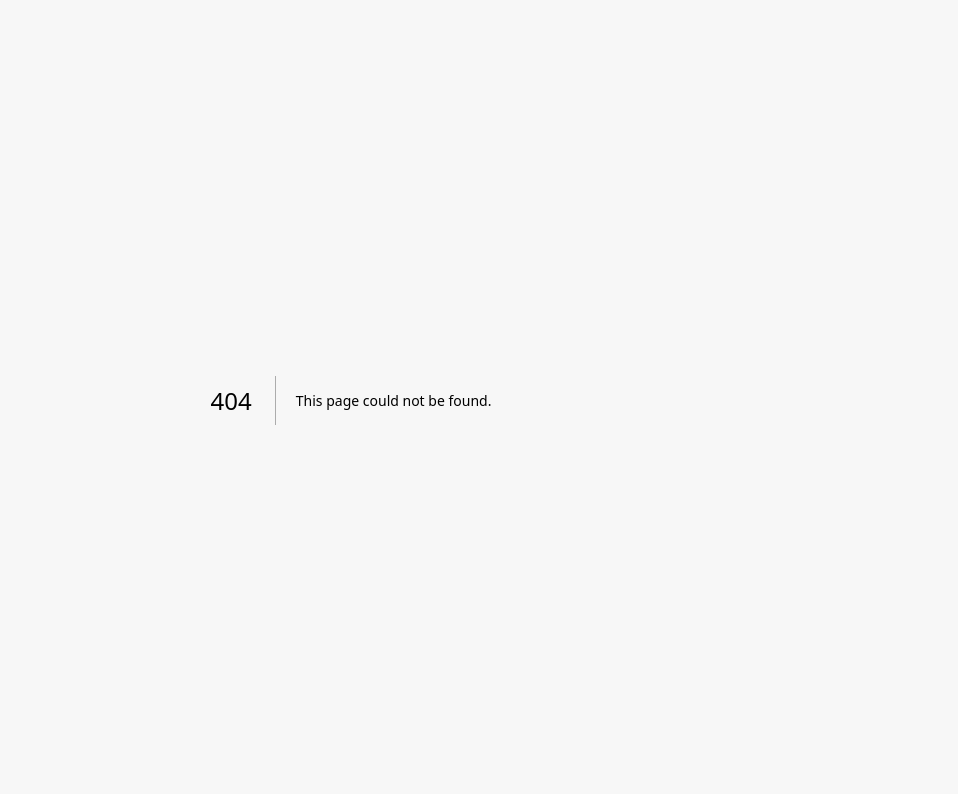
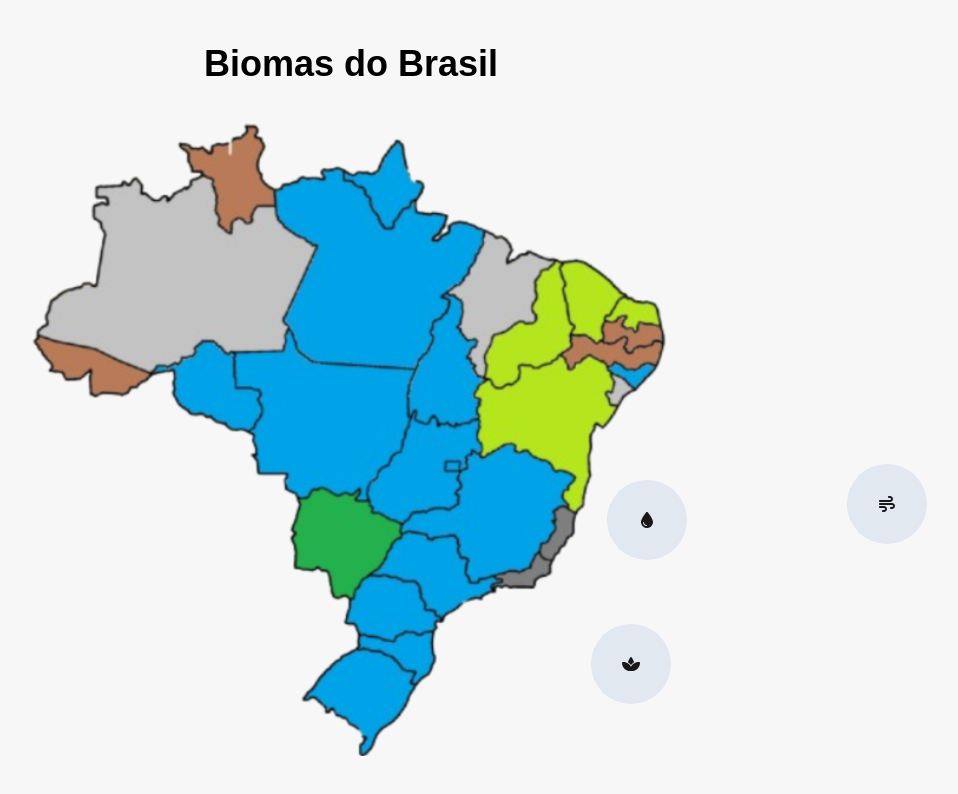
Before and after one commit to AbelardoOk/Projeto-Hackaton, a Next.js app: page /mapa in a window 1280 px wide. Before the commit this address had no page. Shown: the top 794 px of the page, without its empty margins (289-1247 px from the left). Built offline with nearby package versions, Linux system fonts and the light colour scheme.

Commit message:
Feat: Botões de energia

```diff
--- a/package.json
+++ b/package.json
@@ -9,6 +9,10 @@
     "lint": "next lint"
   },
   "dependencies": {
+    "@fortawesome/fontawesome-svg-core": "^6.6.0",
+    "@fortawesome/free-brands-svg-icons": "^6.6.0",
+    "@fortawesome/free-solid-svg-icons": "^6.6.0",
+    "@fortawesome/react-fontawesome": "^0.2.2",
     "d3": "^7.9.0",
     "my-app": "file:",
     "next": "15.0.2",
--- /dev/null
+++ b/src/app/mapa/page.tsx
@@ -0,0 +1,20 @@
+import Image from "next/image";
+import { BotaoHidreletrica } from "@/components/hidreletrica";
+import { BotaoEolica } from "@/components/eolica";
+import { BotaoBiomassa } from "@/components/biomassa";
+
+export default function Home() {
+    return (
+      <main className="bg-[#f7f7f7]">
+
+        <BotaoHidreletrica />
+        <BotaoEolica />
+        <BotaoBiomassa />
+
+        <div className="h-[100vh] w-[100vw] flex flex-col justify-center items-center gap-8">
+            <h1 className="text-black font-bold text-4xl">Biomas do Brasil</h1>
+            <Image className="h-[80vh] w-fit" src={"/mapaEnergia.png"} alt="" width={1080} height={1080} />
+        </div>
+      </main>
+    );
+  }
--- a/src/app/page.tsx
+++ b/src/app/page.tsx
@@ -1,22 +1,7 @@
-import Image from "next/image";
-
 export default function Home() {
   return (
     <main>
-      <button className="absolute rounded-lg font-bold px-8 py-2 bg-white text-[#181818] opacity-80 mt-[20rem] ml-[48rem] hover:opacity-100 hover:scale-125 transition-all">Amazônia</button>
-      <button className="absolute rounded-lg font-bold px-8 py-2 bg-white text-[#181818] opacity-80 mt-[34rem] ml-[62.5rem] hover:opacity-100 transition-all hover:scale-125">Cerrado</button>
-      <button className="absolute rounded-lg font-bold px-8 py-2 bg-[#181818] text-[#f7f7f7] opacity-80 mt-[20rem] ml-[77rem] hover:opacity-100 transition-all hover:scale-125">Caatinga</button>
-      <button className="absolute rounded-lg font-bold px-8 py-2 bg-[#181818] text-[#f7f7f7] opacity-80 mt-[48rem] ml-[64rem] hover:opacity-100 transition-all hover:scale-125">Mata Atlântica</button>
-      <button className="absolute rounded-lg font-bold px-8 py-2 bg-[#181818] text-[#f7f7f7] opacity-80 mt-[37rem] ml-[47rem] hover:opacity-100 transition-all hover:scale-125">Pantanal</button>
-      <button className="absolute rounded-lg font-bold px-8 py-2 bg-[#181818] text-[#f7f7f7] opacity-80 mt-[54rem] ml-[52rem] hover:opacity-100 transition-all hover:scale-125">Pampa</button>
-
-      <div className="h-[100vh] w-[100vw] flex flex-col justify-center items-center gap-8">
-        <h1 className="text-black font-bold text-4xl">Biomas</h1>
-        <Image className="h-[80vh] w-fit" src={"/mapaBiomas.png"} alt="" width={1080} height={1080} />
-      </div>
-
-
-
+        <div className="bg-white"></div>
     </main>
 
   );
--- /dev/null
+++ b/src/components/biomassa.tsx
@@ -0,0 +1,10 @@
+import { faSpa } from '@fortawesome/free-solid-svg-icons'
+import { FontAwesomeIcon } from '@fortawesome/react-fontawesome'
+
+export function BotaoBiomassa(){
+    return(
+        <div className="flex justify-center items-center absolute p-2 h-20 w-20 rounded-full bg-slate-200 mt-[39rem] ml-[55rem] hover:scale-125 transition-all">
+            <FontAwesomeIcon color='#181818' height={48} icon={faSpa} />
+        </div>
+    )
+}
--- /dev/null
+++ b/src/components/eolica.tsx
@@ -0,0 +1,10 @@
+import { faWind } from '@fortawesome/free-solid-svg-icons'
+import { FontAwesomeIcon } from '@fortawesome/react-fontawesome'
+
+export function BotaoEolica(){
+    return(
+        <div className="flex justify-center items-center absolute p-2 h-20 w-20 rounded-full bg-slate-200 mt-[29rem] ml-[71rem] hover:scale-125 transition-all">
+            <FontAwesomeIcon color='#181818' height={48} icon={faWind} />
+        </div>
+    )
+}
--- /dev/null
+++ b/src/components/hidreletrica.tsx
@@ -0,0 +1,10 @@
+import { faDroplet } from '@fortawesome/free-solid-svg-icons'
+import { FontAwesomeIcon } from '@fortawesome/react-fontawesome'
+
+export function BotaoHidreletrica(){
+    return(
+        <div className="flex justify-center items-center absolute p-2 h-20 w-20 rounded-full bg-slate-200 mt-[30rem] ml-[56rem] hover:scale-125 transition-all">
+            <FontAwesomeIcon color='#181818' height={48} icon={faDroplet} />
+        </div>
+    )
+}
```
Also changed, not shown: src/components/card.tsx (added), 1 other file (tests, documents, lock files or other folders).
